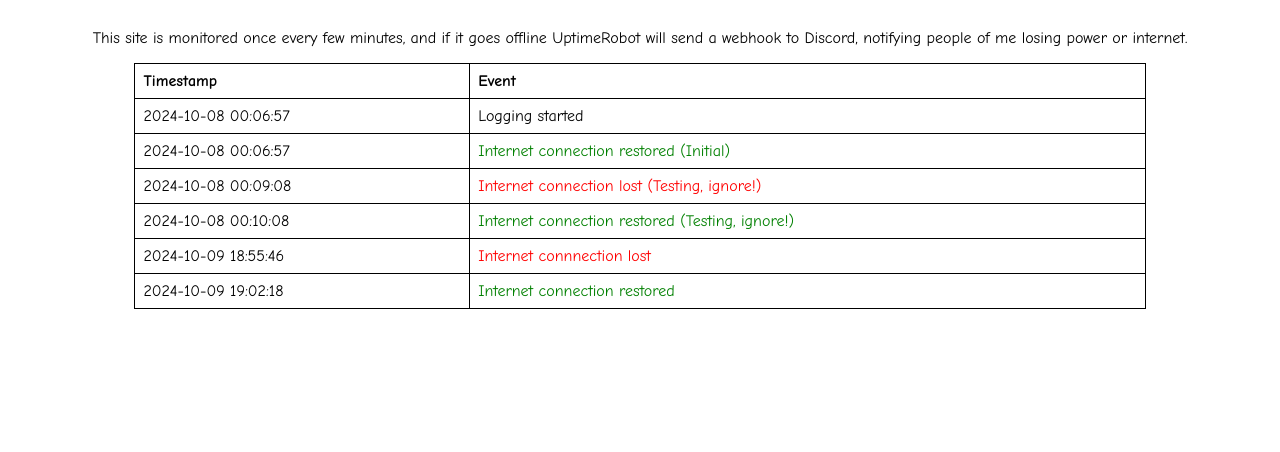
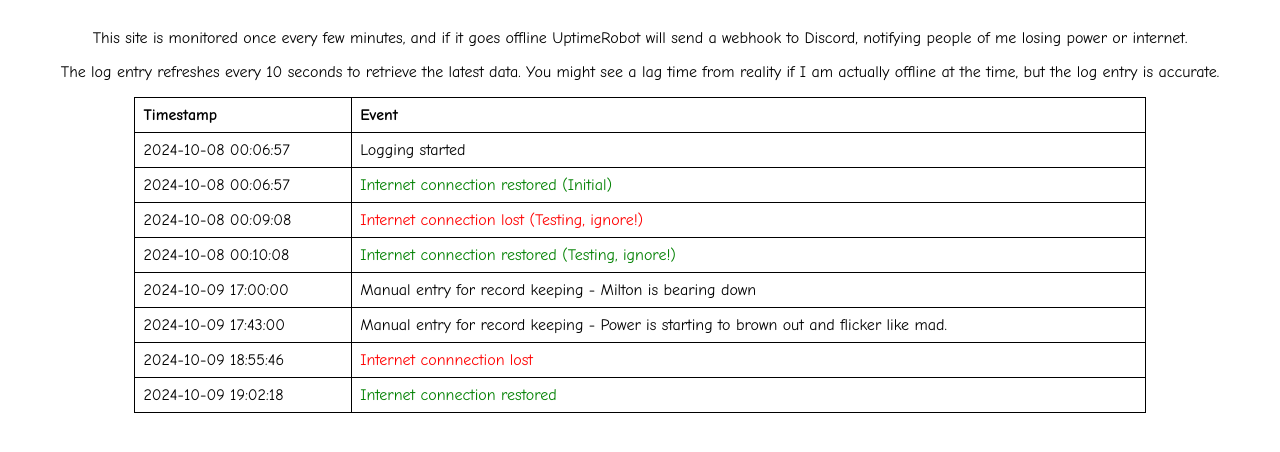
Before and after one commit to JamesR-cB/hurricane-site, a plain HTML site: page index.html in a window 1280 px wide. Shown: the part 90-542 px from the top of the page. Drawn offline with Linux system fonts and the light colour scheme.

Commit message:
Set log read back to 10 seconds, added line about refresh period to site, also sending updated log

```diff
--- a/index.html
+++ b/index.html
@@ -46,6 +46,7 @@
     </header>
 
 <p>This site is monitored once every few minutes, and if it goes offline UptimeRobot will send a webhook to Discord, notifying people of me losing power or internet.</p>
+<p>The log entry refreshes every 10 seconds to retrieve the latest data. You might see a lag time from reality if I am actually offline at the time, but the log entry is accurate.</p>
 
     <section>
         <table>
@@ -96,7 +97,7 @@
                 });
         }
 
-        setInterval(loadLog, 2000);  // Refresh the log every 2 seconds
+        setInterval(loadLog, 10000);  // Refresh the log every 10 seconds
         loadLog();  // Initial load
     </script>
 </body>
```
Also changed, not shown: log.txt.
